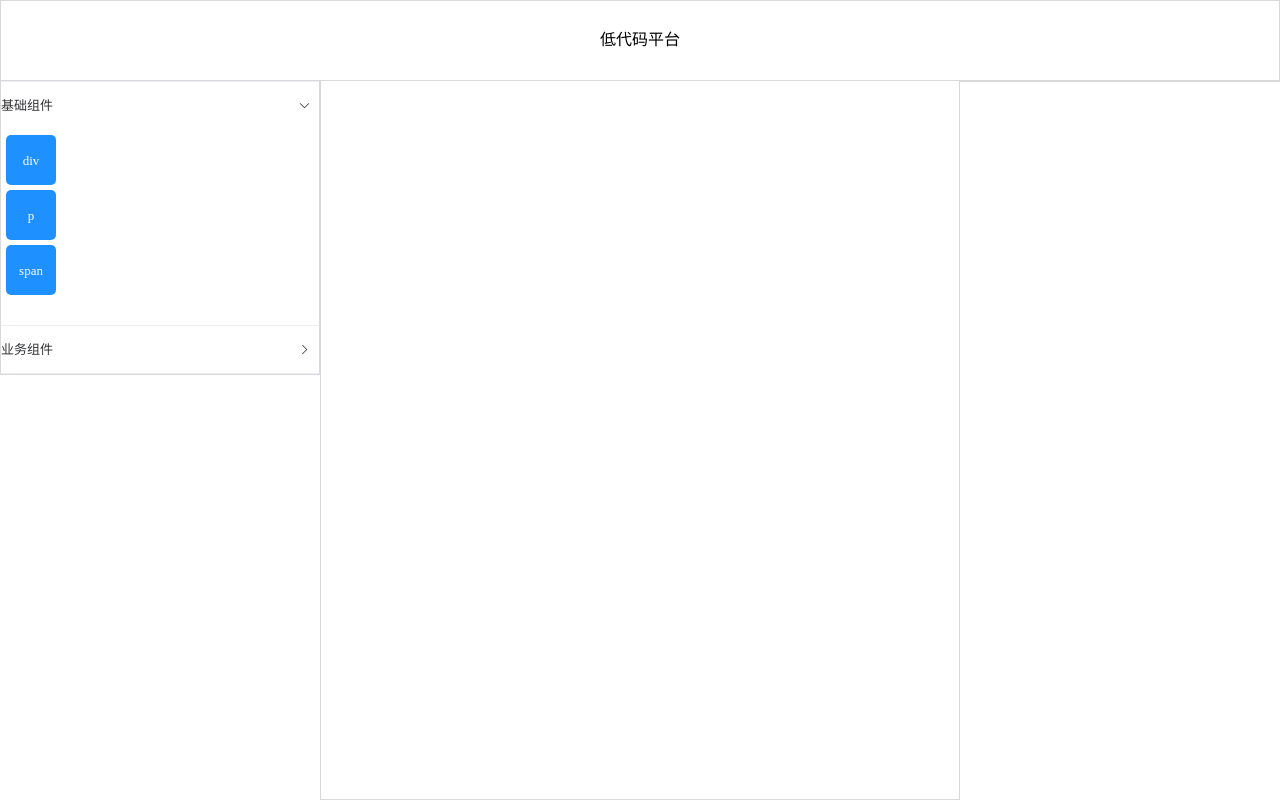
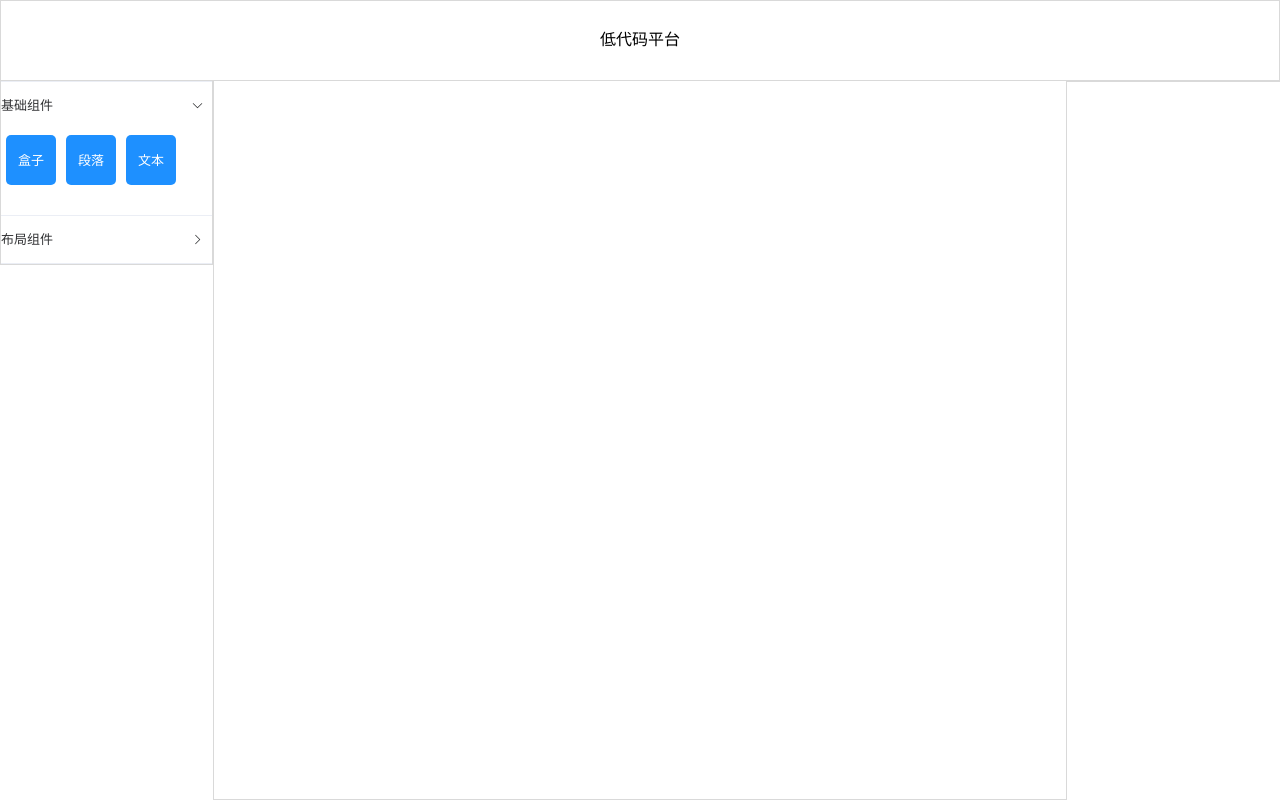
Before and after one commit to LiuDingBang666/simple-low-code, a Vue app in the folder draw-low-code/: page / in a window 1280 px wide. Built offline with nearby package versions, Linux system fonts and the light colour scheme.

Commit message:
feat(component): 引入异步组件并优化组件列表渲染
- 在 component-group.ts 中添加异步组件加载逻辑
- 在 DrawComponent.vue 中实现组件列表的动态渲染
- 更新 scheme.ts，为 ComponentItem 接口添加新属性- 新增 TestComponent.vue 作为示例组件

```diff
--- /dev/null
+++ b/draw-low-code/src/components/TestComponent.vue
@@ -0,0 +1,11 @@
+<!--
+@description: TODO
+@author: liudingbang
+@date: 2025/9/2 11:35
+-->
+
+<template>我是测试组件，牛马牛马</template>
+
+<script setup lang="ts"></script>
+
+<style scoped lang="scss"></style>
--- a/draw-low-code/src/pages/draw/DrawLowCode.vue
+++ b/draw-low-code/src/pages/draw/DrawLowCode.vue
@@ -9,13 +9,13 @@
     <el-col class="header-column" :span="24">{{ title }}</el-col>
   </el-row>
   <el-row class="content">
-    <el-col class="components" :span="6">
+    <el-col class="components" :span="4">
       <DrawComponent />
     </el-col>
-    <el-col class="content" :span="12">
+    <el-col class="content" :span="16">
       <DrawRender />
     </el-col>
-    <el-col class="setting" :span="6"></el-col>
+    <el-col class="setting" :span="4"></el-col>
   </el-row>
 </template>
 
--- a/draw-low-code/src/pages/draw/component/DrawComponent.vue
+++ b/draw-low-code/src/pages/draw/component/DrawComponent.vue
@@ -5,31 +5,63 @@
 -->
 
 <template>
-  <el-collapse v-model="activeName" accordion>
+  <el-collapse v-model="activeName">
     <el-collapse-item
       :title="groupItem.name"
       v-bind="groupItem"
       v-for="(groupItem, groupIndex) in group"
       :key="groupIndex"
     >
-      <div draggable="true" class="box" v-for="componentItem in groupItem.items">
-        {{ componentItem.name }}
+      <div class="component-list">
+        <template v-for="(componentItem, componentIndex) in groupItem.items" :key="componentIndex">
+          <el-image
+            v-if="componentItem.icon"
+            fit="cover"
+            :src="componentItem.icon"
+            class="box"
+            :ref="'componentRef' + groupIndex + '-' + componentIndex"
+            v-bind="{ ...componentItem, ...componentItem.props }"
+          ></el-image>
+
+          <Component
+            v-else
+            data-can-drop="true"
+            draggable="true"
+            :ref="'componentRef' + groupIndex + '-' + componentIndex"
+            :class="componentItem.isNative ? 'box' : ''"
+            :is="componentItem.is ?? componentItem.name"
+            v-bind="{ ...componentItem, ...componentItem.props }"
+          >
+            {{ componentItem.title }}
+          </Component>
+        </template>
       </div>
     </el-collapse-item>
   </el-collapse>
 </template>
 
 <script setup lang="ts">
-import { onMounted, reactive, ref } from 'vue'
+import { getCurrentInstance, nextTick, onMounted, reactive, ref } from 'vue'
 import initGroup from '@/pages/draw/component/component-group.ts'
 import type { ComponentGroup } from '@/types/draw/scheme.ts'
 
 const activeName = ref('1')
 let group = reactive<Array<ComponentGroup>>([])
-onMounted(() => {
+onMounted(async () => {
   group.splice(0, group.length, ...initGroup())
   if (group.length > 0) {
     activeName.value = group[0].name
+  }
+})
+onMounted(() => {
+  const instance = getCurrentInstance()
+  if (instance) {
+    for (let refsKey in instance.refs) {
+      nextTick(() => {
+        const refs = instance.refs[refsKey]
+        console.log(refs)
+      })
+    }
   }
 })
 </script>
@@ -49,4 +81,9 @@ onMounted(() => {
 :global(.drop-hover) {
   border: 1px solid dodgerblue !important;
 }
+
+.component-list {
+  display: flex;
+  flex-wrap: wrap;
+}
 </style>
--- a/draw-low-code/src/pages/draw/component/component-group.ts
+++ b/draw-low-code/src/pages/draw/component/component-group.ts
@@ -5,6 +5,7 @@
  * @date: 2025/9/2 10:19
  */
 import type { ComponentGroup } from '@/types/draw/scheme'
+import { defineAsyncComponent } from 'vue'
 
 export default function initGroup(extra: ComponentGroup[] = []): Array<ComponentGroup> {
   let group: Array<ComponentGroup> = [
@@ -14,23 +15,46 @@ export default function initGroup(extra: ComponentGroup[] = []): Array<Component
       items: [
         {
           name: 'div',
+          title: '盒子',
           isNative: true,
         },
         {
           name: 'p',
+          title: '段落',
           isNative: true,
         },
         {
           name: 'span',
+          title: '文本',
           isNative: true,
         },
       ],
     },
     {
       sort: 2,
-      name: '业务组件',
-      items: [],
+      name: '布局组件',
+      items: [
+        {
+          name: 'ElButton',
+          title: '按钮',
+          isNative: false,
+          props: {
+            type: 'primary',
+          },
+        },
+      ],
     },
   ]
-  return [...group, ...extra].sort((a, b) => a.sort - b.sort)
+  let result = [...group, ...extra].sort((a, b) => a.sort - b.sort)
+  // 所有自定义或者扩展组件放置的地方
+  const modules = import.meta.glob('@/components/*.vue')
+  result.forEach((item) => {
+    item.items.forEach(async (item) => {
+      if (item.componentPath) {
+        // 加载异步组件
+        item.is = defineAsyncComponent(modules[`/src/components/${item.componentPath}`] as any)
+      }
+    })
+  })
+  return result
 }
```
Also changed, not shown: draw-low-code/src/types/draw/scheme.ts (+20 -0 lines).
